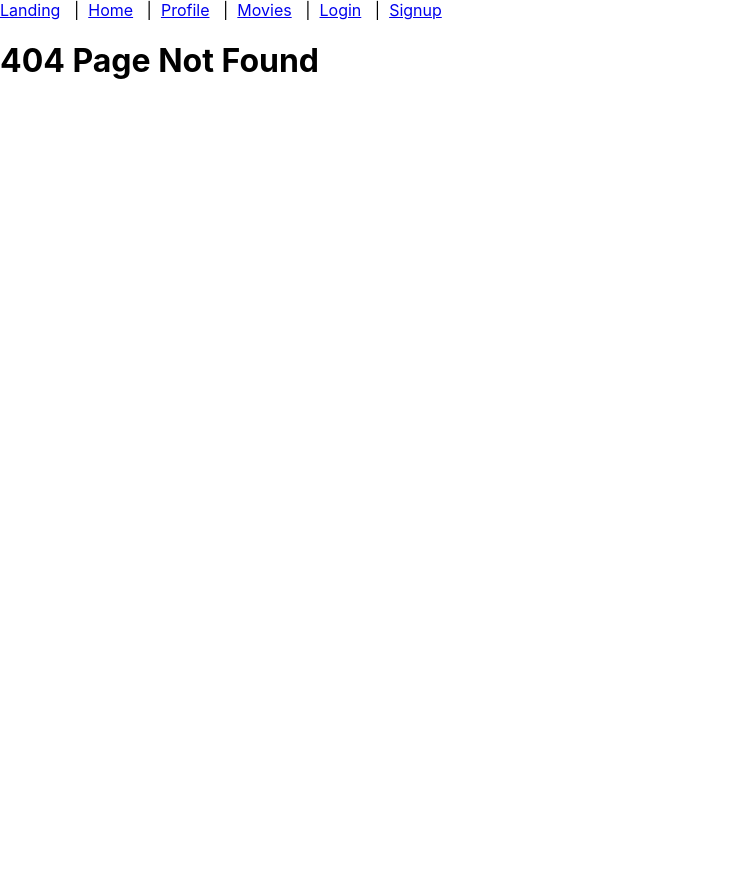
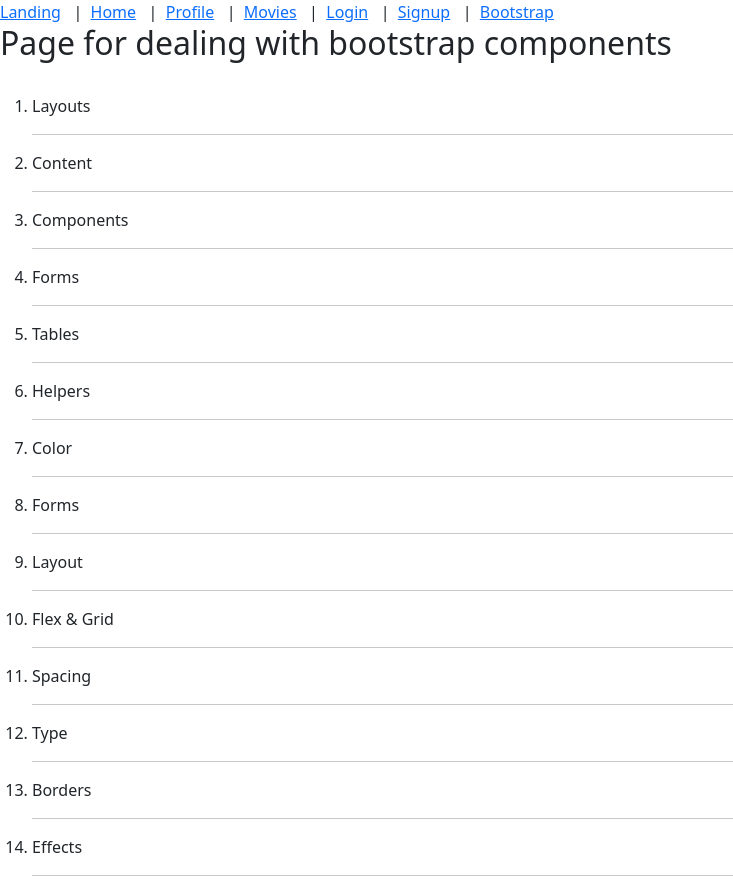
Before and after one commit to philipmogul/reactWiz, a React (Create React App) app: page /boostrap in a window 1280 px wide. Before the commit this address had no page. Shown: the whole page, without its empty margins (0-733 px from the left). Before the commit the page ends 800 px from the top, so only its background shows below. Built offline with nearby package versions, Linux system fonts and the light colour scheme.

Commit message:
Mini Project setup & Bootstrap

```diff
--- a/package.json
+++ b/package.json
@@ -7,6 +7,7 @@
     "@testing-library/jest-dom": "^6.9.1",
     "@testing-library/react": "^16.3.3",
     "@testing-library/user-event": "^13.5.0",
+    "bootstrap": "^5.3.8",
     "react": "^19.3.0",
     "react-dom": "^19.3.0",
     "react-hook-form": "^7.90.0",
--- a/src/App.js
+++ b/src/App.js
@@ -5,6 +5,7 @@ import Login from './Login';
 import Signup from './Signup';
 import { Link } from 'react-router-dom';
 import MovieSearch from './pages/MoviesSearch';
+import BootstrapStuff from './BootstrapStuff';
 
 // const can be used instead of a generic function keyword infront of function name
 const App = () => {
@@ -23,7 +24,8 @@ const App = () => {
           <Link to="/profile">Profile</Link> &nbsp; | &nbsp;
           <Link to="/movies">Movies</Link> &nbsp; | &nbsp;
           <Link to="/login">Login</Link> &nbsp; | &nbsp;
-          <Link to="/signup">Signup</Link>
+          <Link to="/signup">Signup</Link> &nbsp; | &nbsp;
+          <Link to="/boostrap">Bootstrap</Link>
         </nav>
 
         <Routes>
@@ -33,6 +35,7 @@ const App = () => {
           <Route path="/movies" element={<MovieSearch />} />
           <Route path="/login" element={<Login />} />
           <Route path="/signup" element={<Signup />} />
+          <Route path="/boostrap" element={<BootstrapStuff />} />
           <Route path="*" element={<h1>404 Page Not Found</h1>} />
         </Routes>
 
--- /dev/null
+++ b/src/BootstrapStuff.jsx
@@ -0,0 +1,28 @@
+
+export default function BootstrapStuff()
+{
+    return(
+        <>
+            <h2> Page for dealing with bootstrap components</h2><br />
+            <ol>
+                <li>Layouts</li> <hr />
+                <li>Content</li> <hr />
+                <li>Components</li> <hr />
+                <li>Forms</li> <hr />
+                <li>Tables</li> <hr />
+                <li>Helpers</li> <hr />
+                <li>Color</li> <hr />
+                <li>Forms</li> <hr />
+                <li>Layout</li> <hr />
+                <li>Flex & Grid</li> <hr />
+                <li>Spacing</li> <hr />
+                <li>Type</li> <hr />
+                <li>Borders</li> <hr />
+                <li>Effects</li> <hr />
+            </ol>
+
+
+
+        </>
+    );
+}
--- a/src/Login.jsx
+++ b/src/Login.jsx
@@ -6,13 +6,13 @@ export default function Login() {
         <div>
         <h1>Login Page</h1>
         </div>
-        <form onSubmit={(e) => {
+        <form class="form-control" onSubmit={(e) => {
             e.preventDefault();
             // Handle login logic here
         }} >
-            <input type="text" placeholder="Username" />
-            <input type="password" placeholder="Password" />
-            <button type="submit">Login</button>
+            <input type="text" placeholder="Username" /> <br />
+            <input type="password" placeholder="Password" /> <br />
+            <button type="submit" class="btn btn-primary" >Login</button>
         </form>
     </>
   );
--- a/src/index.js
+++ b/src/index.js
@@ -4,6 +4,7 @@ import './index.css';
 import App from './App';
 import reportWebVitals from './reportWebVitals';
 import { BrowserRouter } from 'react-router-dom';
+import 'bootstrap/dist/css/bootstrap.min.css';
 
 const root = ReactDOM.createRoot(document.getElementById('root'));
 root.render(
```
Also changed, not shown: src/loggedinuser/Checkout.jsx (added), src/loggedinuser/Footer.jsx (added), src/loggedinuser/Header.jsx (added), src/loggedinuser/Navbar.jsx (added), 1 other file (tests, documents, lock files or other folders).
